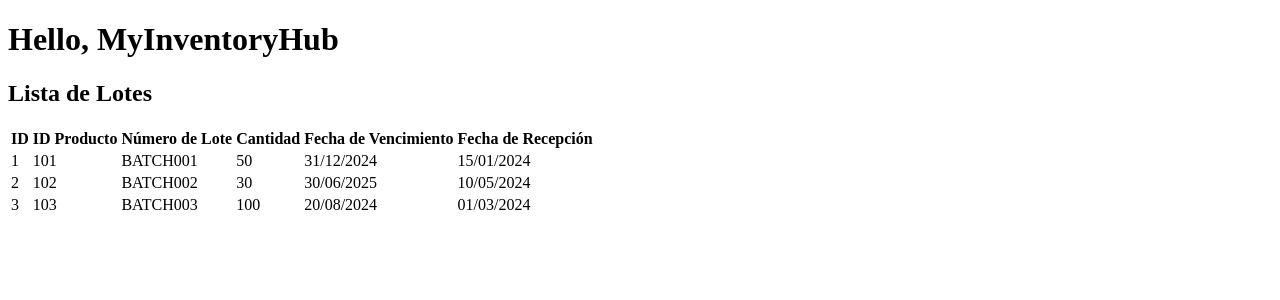
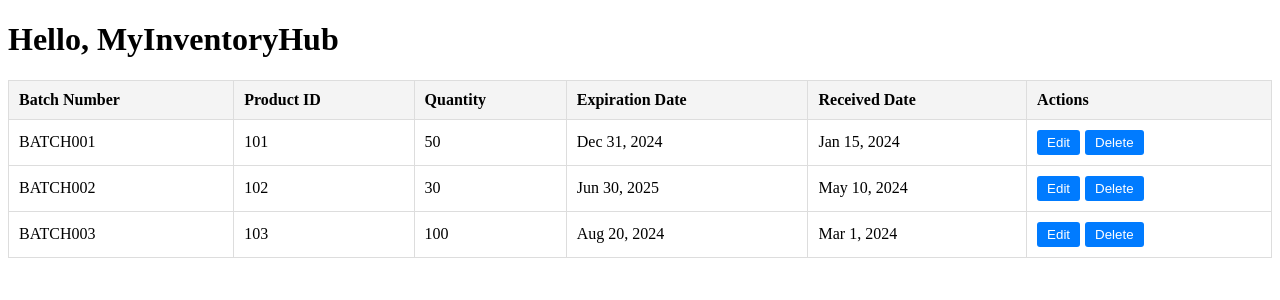
Before and after one commit to SyTW2425/E17_P4, an Angular app in the folder MyInventoryHub/: page / in a window 1280 px wide. Shown: the top 300 px of the page. Built offline with nearby package versions, Linux system fonts and the light colour scheme.

Commit message:
Batch-list upgrade

```diff
--- a/MyInventoryHub/src/app/batch-list/batch-list.component.css
+++ b/MyInventoryHub/src/app/batch-list/batch-list.component.css
@@ -0,0 +1,30 @@
+.batch-table {
+  width: 100%;
+  border-collapse: collapse;
+  margin: 20px 0;
+}
+
+.batch-table th,
+.batch-table td {
+  padding: 10px;
+  text-align: left;
+  border: 1px solid #ddd;
+}
+
+.batch-table th {
+  background-color: #f4f4f4;
+}
+
+button {
+  padding: 5px 10px;
+  background-color: #007bff;
+  color: white;
+  border: none;
+  border-radius: 3px;
+  cursor: pointer;
+  margin-right: 5px;
+}
+
+button:hover {
+  background-color: #0056b3;
+}
--- a/MyInventoryHub/src/app/batch-list/batch-list.component.html
+++ b/MyInventoryHub/src/app/batch-list/batch-list.component.html
@@ -1,23 +1,26 @@
-<h2>Lista de Lotes</h2>
-<table>
+<table class="batch-table">
   <thead>
     <tr>
-      <th>ID</th>
-      <th>ID Producto</th>
-      <th>Número de Lote</th>
-      <th>Cantidad</th>
-      <th>Fecha de Vencimiento</th>
-      <th>Fecha de Recepción</th>
+      <th>Batch Number</th>
+      <th>Product ID</th>
+      <th>Quantity</th>
+      <th>Expiration Date</th>
+      <th>Received Date</th>
+      <th>Actions</th>
     </tr>
   </thead>
   <tbody>
     <tr *ngFor="let batch of batches">
-      <td>{{ batch.id }}</td>
+      <td>{{ batch.batchNumber }}</td>
       <td>{{ batch.productId }}</td>
-      <td>{{ batch.batchNumber }}</td>
       <td>{{ batch.quantity }}</td>
-      <td>{{ batch.expirationDate | date: 'dd/MM/yyyy' }}</td>
-      <td>{{ batch.receivedDate | date: 'dd/MM/yyyy' }}</td>
+      <td>{{ batch.expirationDate | date }}</td>
+      <td>{{ batch.receivedDate | date }}</td>
+      <td>
+        <!-- Botones para Editar y Eliminar -->
+        <button (click)="editBatch(batch)">Edit</button>
+        <button (click)="deleteBatch(batch.id)">Delete</button>
+      </td>
     </tr>
   </tbody>
 </table>
--- a/MyInventoryHub/src/app/batch-list/batch-list.component.ts
+++ b/MyInventoryHub/src/app/batch-list/batch-list.component.ts
@@ -2,7 +2,6 @@ import { Component, OnInit } from '@angular/core';
 import { Batch } from '../models/batch.model';
 import { DatePipe } from '@angular/common';
 import { CommonModule } from '@angular/common';
-
 
 @Component({
   selector: 'app-batch-list',
@@ -42,4 +41,17 @@ export class BatchListComponent implements OnInit {
   constructor() {}
 
   ngOnInit(): void {}
+
+  // Método para editar un lote
+  editBatch(batch: Batch): void {
+    // Lógica para editar el lote, por ejemplo, abrir un formulario con la información de este lote
+    console.log('Edit batch', batch);
+  }
+
+  // Método para eliminar un lote
+  deleteBatch(batchId: number): void {
+    // Lógica para eliminar el lote de la lista
+    this.batches = this.batches.filter(batch => batch.id !== batchId);
+    console.log('Batch deleted', batchId);
+  }
 }
--- a/MyInventoryHub/src/app/models/batch.model.ts
+++ b/MyInventoryHub/src/app/models/batch.model.ts
@@ -5,4 +5,5 @@ export interface Batch {
   quantity: number;
   expirationDate: Date;
   receivedDate: Date;
+  showDetails?: boolean; // Campo adicional para mostrar/ocultar detalles
 }
```
Lines whose indentation alone changed are shown as unchanged.
